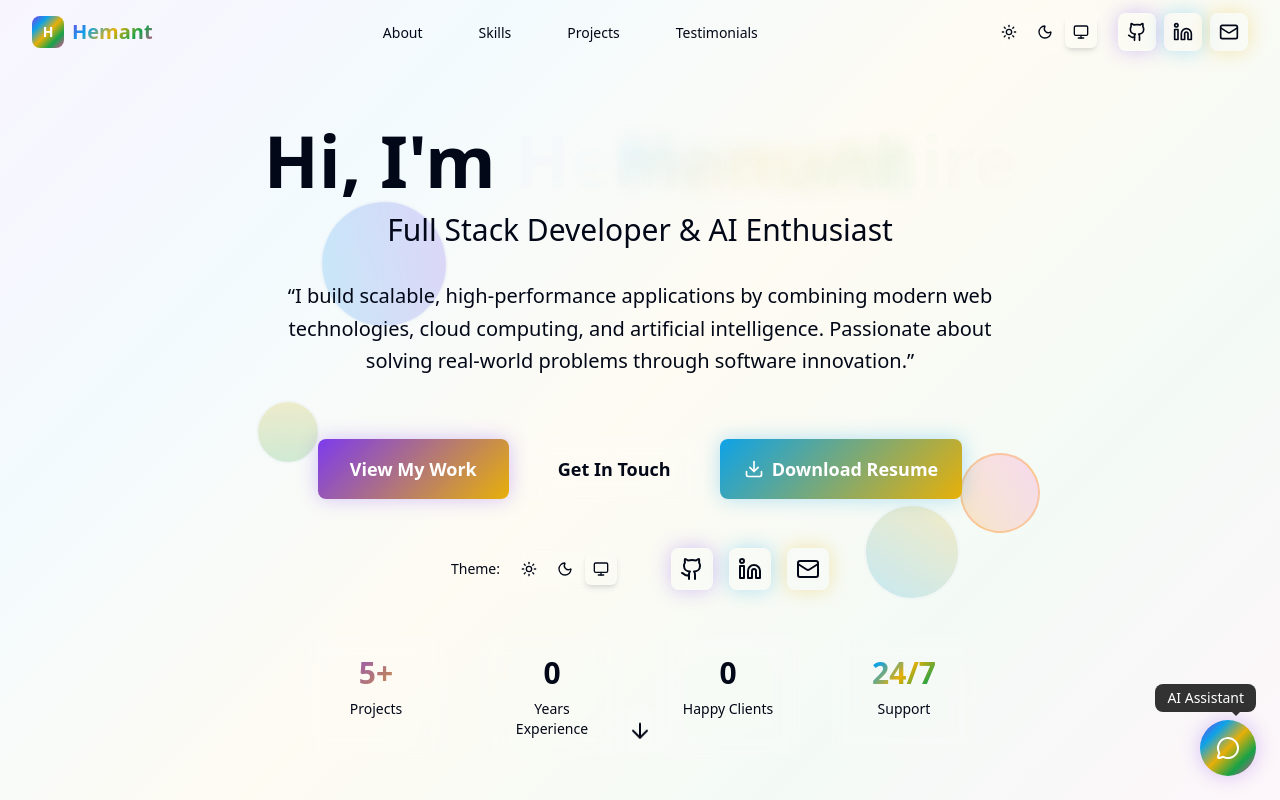
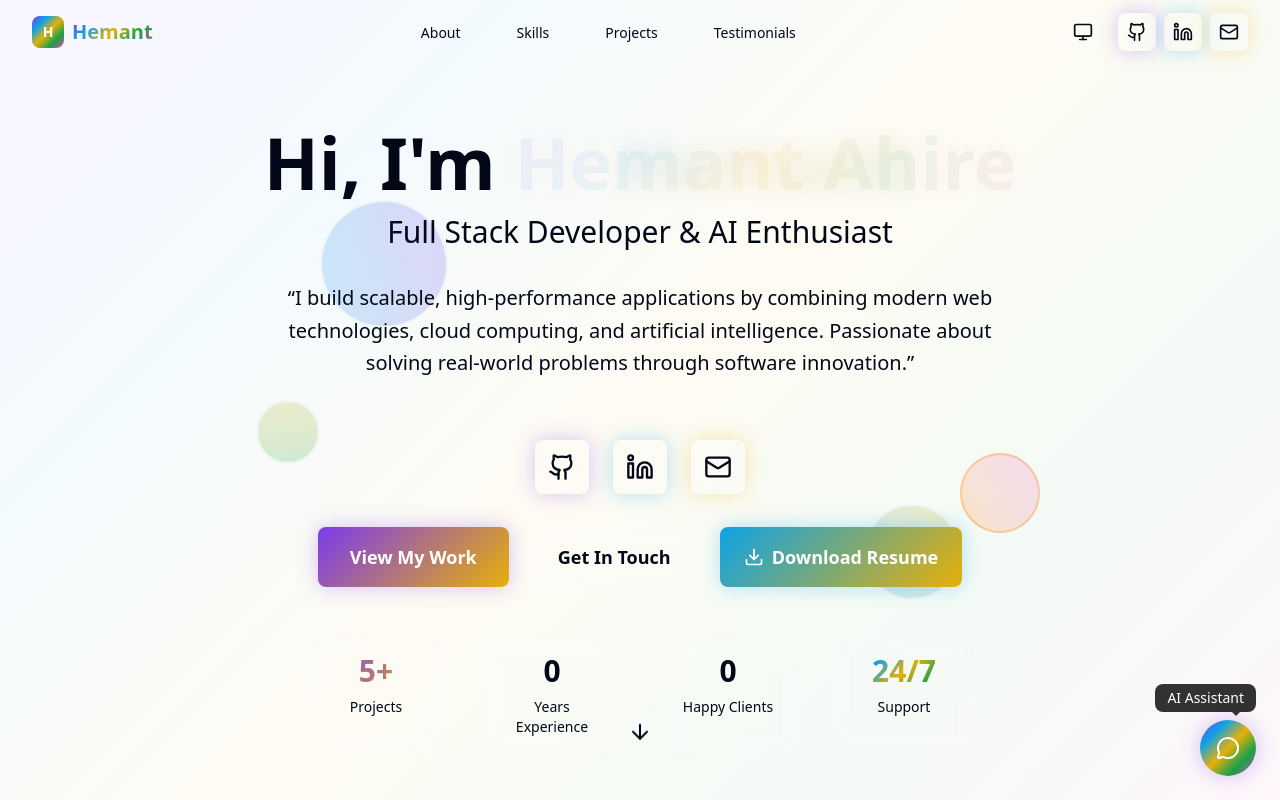
Before and after one commit to hemant3991/My-Portfolio, a Next.js app: page / in a window 1280 px wide. Shown: the top 800 px of the page. Built offline with nearby package versions, Linux system fonts and the light colour scheme.

Commit message:
Update theme toggle to single button and reposition social links in hero section

```diff
--- a/src/components/contact-section.tsx
+++ b/src/components/contact-section.tsx
@@ -160,7 +160,7 @@ export function ContactSection() {
   };
 
   return (
-    <section ref={ref} id="contact" className="py-20 pt-32">
+    <section ref={ref} id="contact" className="py-20">
       <div className="max-w-7xl mx-auto px-4 sm:px-6 lg:px-8">
         <motion.div
           initial={{ opacity: 0, y: 20 }}
--- a/src/components/hero-section.tsx
+++ b/src/components/hero-section.tsx
@@ -4,7 +4,6 @@ import { motion } from 'framer-motion';
 import { Github, Linkedin, Mail, ArrowDown, Download } from 'lucide-react';
 import Link from 'next/link';
 import { useState, useEffect } from 'react';
-import { ThemeToggle } from './theme-toggle';
 
 // Simple Animated Name Component
 function AnimatedName() {
@@ -168,11 +167,42 @@ export function HeroSection() {
             </div>
           </motion.div>
 
+          {/* Social Links - Middle Position */}
+          <motion.div
+            initial={{ opacity: 0, y: 20 }}
+            animate={{ opacity: 1, y: 0 }}
+            transition={{ duration: 0.8, delay: 0.4 }}
+            className="flex justify-center items-center space-x-6 mb-8"
+          >
+            <a
+              href="https://github.com/hemant3991"
+              target="_blank"
+              rel="noopener noreferrer"
+              className="text-muted-foreground hover:text-white transition-all duration-300 p-3 rounded-lg glass hover:bg-white/10 glow-primary"
+            >
+              <Github className="h-7 w-7" />
+            </a>
+            <a
+              href="https://www.linkedin.com/in/hemant-ahire-5a6505250/"
+              target="_blank"
+              rel="noopener noreferrer"
+              className="text-muted-foreground hover:text-white transition-all duration-300 p-3 rounded-lg glass hover:bg-white/10 glow-secondary"
+            >
+              <Linkedin className="h-7 w-7" />
+            </a>
+            <a
+              href="mailto:hemantahire3991@gmail.com"
+              className="text-muted-foreground hover:text-white transition-all duration-300 p-3 rounded-lg glass hover:bg-white/10 glow-accent"
+            >
+              <Mail className="h-7 w-7" />
+            </a>
+          </motion.div>
+
           {/* CTA Buttons */}
           <motion.div
             initial={{ opacity: 0, y: 20 }}
             animate={{ opacity: 1, y: 0 }}
-            transition={{ duration: 0.8, delay: 0.4 }}
+            transition={{ duration: 0.8, delay: 0.6 }}
             className="flex flex-col sm:flex-row gap-4 justify-center items-center mb-12"
           >
             <Link
@@ -190,45 +220,6 @@ export function HeroSection() {
             <a href="/resume.pdf" download="Hemant_Ahire_Resume.pdf" className="gradient-secondary px-6 py-4 rounded-lg text-lg font-semibold text-white shadow-md hover:shadow-lg transform hover:-translate-y-1 transition-all duration-300 flex items-center gap-2 glow-secondary">
               <Download className="h-5 w-5" />
               Download Resume
-            </a>
-          </motion.div>
-
-          {/* Social Links */}
-          <motion.div
-            initial={{ opacity: 0, y: 20 }}
-            animate={{ opacity: 1, y: 0 }}
-            transition={{ duration: 0.8, delay: 0.6 }}
-            className="flex justify-center items-center space-x-4 mb-12"
-          >
-            {/* Theme Toggle */}
-            <div className="flex items-center">
-              <span className="text-sm text-muted-foreground mr-2">Theme:</span>
-              <ThemeToggle />
-            </div>
-
-            <div className="h-8 w-px bg-white/20 mx-4"></div>
-
-            <a
-              href="https://github.com/hemant3991"
-              target="_blank"
-              rel="noopener noreferrer"
-              className="text-muted-foreground hover:text-white transition-all duration-300 p-2 rounded-lg glass hover:bg-white/10 glow-primary"
-            >
-              <Github className="h-6 w-6" />
-            </a>
-            <a
-              href="https://www.linkedin.com/in/hemant-ahire-5a6505250/"
-              target="_blank"
-              rel="noopener noreferrer"
-              className="text-muted-foreground hover:text-white transition-all duration-300 p-2 rounded-lg glass hover:bg-white/10 glow-secondary"
-            >
-              <Linkedin className="h-6 w-6" />
-            </a>
-            <a
-              href="mailto:hemantahire3991@gmail.com"
-              className="text-muted-foreground hover:text-white transition-all duration-300 p-2 rounded-lg glass hover:bg-white/10 glow-accent"
-            >
-              <Mail className="h-6 w-6" />
             </a>
           </motion.div>
 
--- a/src/components/theme-toggle.tsx
+++ b/src/components/theme-toggle.tsx
@@ -7,52 +7,45 @@ import { useTheme } from './theme-provider';
 export function ThemeToggle() {
   const { theme, setTheme } = useTheme();
 
+  const getThemeIcon = () => {
+    switch (theme) {
+      case 'light': return <Sun className="h-5 w-5" />;
+      case 'dark': return <Moon className="h-5 w-5" />;
+      case 'system': return <Monitor className="h-5 w-5" />;
+      default: return <Sun className="h-5 w-5" />;
+    }
+  };
+
+  const getNextTheme = () => {
+    switch (theme) {
+      case 'light': return 'dark';
+      case 'dark': return 'system';
+      case 'system': return 'light';
+      default: return 'light';
+    }
+  };
+
+  const handleThemeChange = () => {
+    setTheme(getNextTheme());
+  };
+
   return (
-    <motion.div
-      className="flex items-center space-x-1 p-1 glass rounded-lg border border-white/10"
-      initial={{ opacity: 0, scale: 0.8 }}
-      animate={{ opacity: 1, scale: 1 }}
-      transition={{ duration: 0.3 }}
+    <motion.button
+      onClick={handleThemeChange}
+      className="p-2 rounded-lg glass hover:bg-white/10 transition-all duration-300 text-muted-foreground hover:text-white"
+      whileHover={{ scale: 1.1 }}
+      whileTap={{ scale: 0.95 }}
+      aria-label={`Switch to ${getNextTheme()} theme`}
     >
-      <motion.button
-        onClick={() => setTheme('light')}
-        className={`p-2 rounded-md transition-all duration-200 ${
-          theme === 'light'
-            ? 'bg-primary text-primary-foreground shadow-md'
-            : 'text-muted-foreground hover:text-foreground hover:bg-muted'
-        }`}
-        aria-label="Switch to light theme"
-        whileHover={{ scale: 1.1 }}
-        whileTap={{ scale: 0.95 }}
+      <motion.div
+        key={theme}
+        initial={{ rotate: -90, opacity: 0 }}
+        animate={{ rotate: 0, opacity: 1 }}
+        exit={{ rotate: 90, opacity: 0 }}
+        transition={{ duration: 0.2 }}
       >
-        <Sun className="h-4 w-4" />
-      </motion.button>
-      <motion.button
-        onClick={() => setTheme('dark')}
-        className={`p-2 rounded-md transition-all duration-200 ${
-          theme === 'dark'
-            ? 'bg-primary text-primary-foreground shadow-md'
-            : 'text-muted-foreground hover:text-foreground hover:bg-muted'
-        }`}
-        aria-label="Switch to dark theme"
-        whileHover={{ scale: 1.1 }}
-        whileTap={{ scale: 0.95 }}
-      >
-        <Moon className="h-4 w-4" />
-      </motion.button>
-      <motion.button
-        onClick={() => setTheme('system')}
-        className={`p-2 rounded-md transition-all duration-200 ${
-          theme === 'system'
-            ? 'bg-primary text-primary-foreground shadow-md'
-            : 'text-muted-foreground hover:text-foreground hover:bg-muted'
-        }`}
-        aria-label="Switch to system theme"
-        whileHover={{ scale: 1.1 }}
-        whileTap={{ scale: 0.95 }}
-      >
-        <Monitor className="h-4 w-4" />
-      </motion.button>
-    </motion.div>
+        {getThemeIcon()}
+      </motion.div>
+    </motion.button>
   );
 }
```
